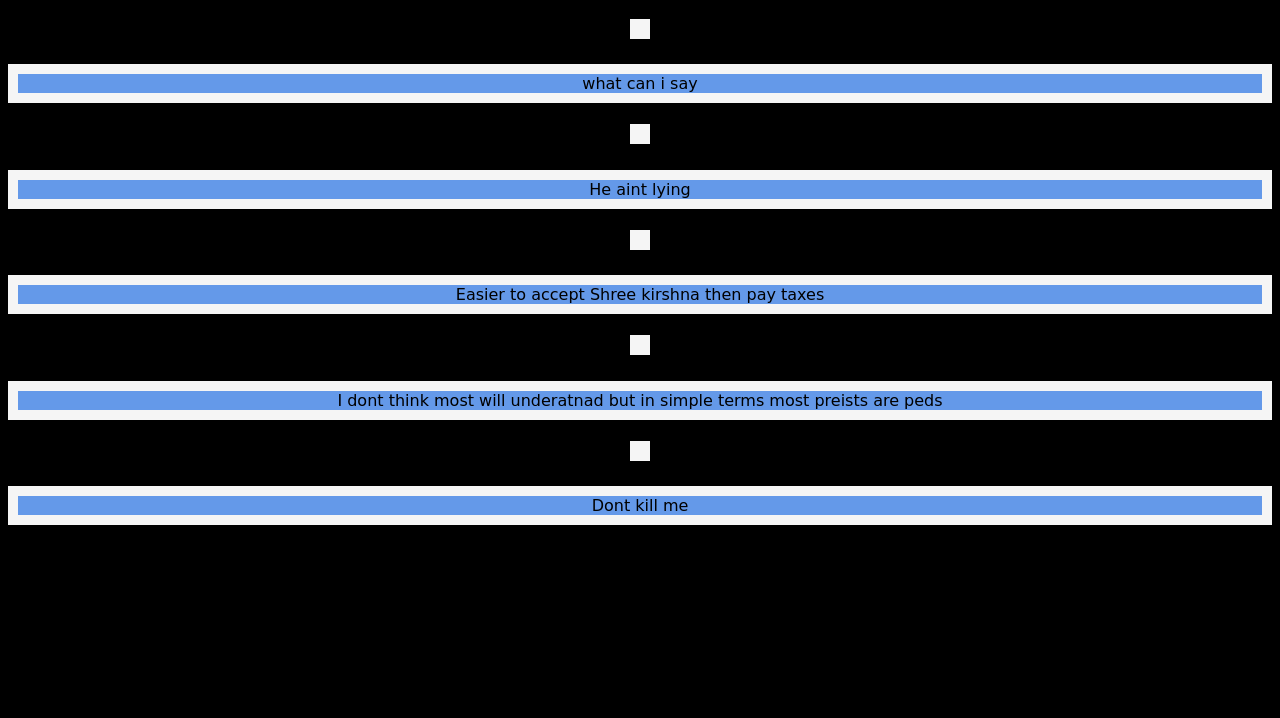
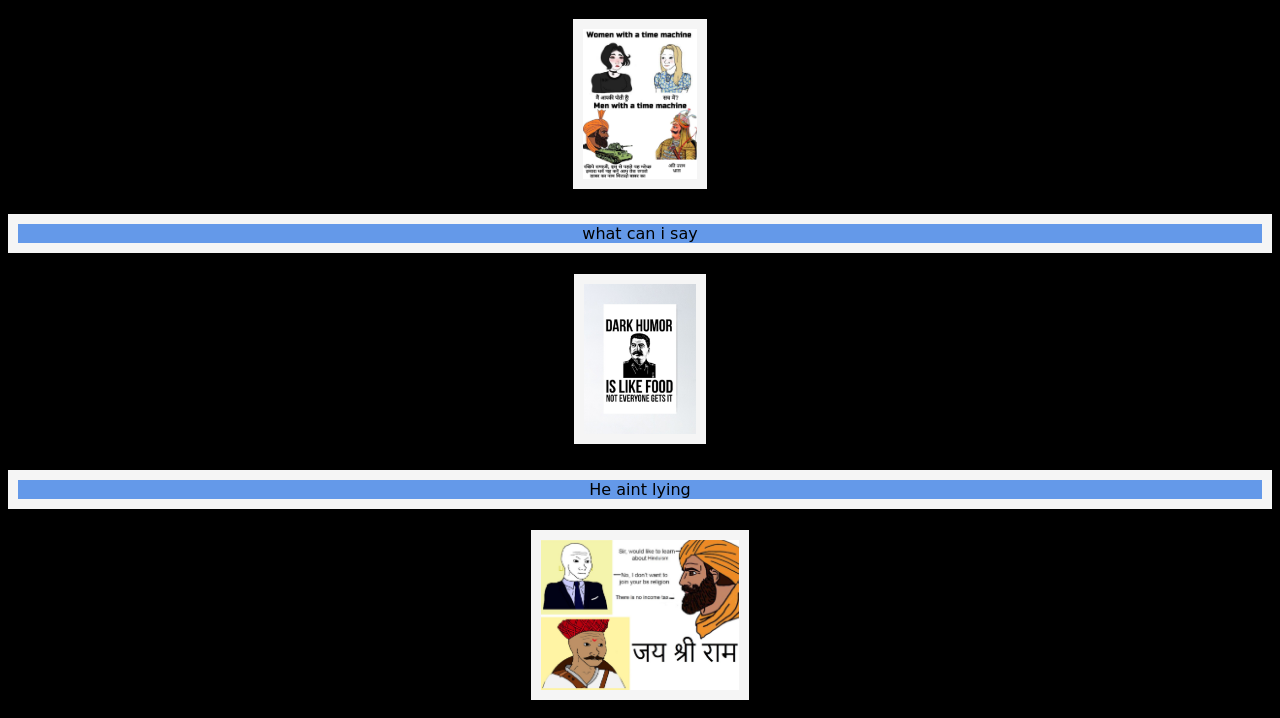
Before and after one commit to Mannuujain/meme-page, a plain HTML site: page index.html in a window 1280 px wide. Shown: the part 82-800 px from the top of the page. Drawn offline with Linux system fonts and the light colour scheme.

Commit message:
Update index.html

```diff
--- a/index.html
+++ b/index.html
@@ -9,11 +9,11 @@
   </head>
   <body>
       <h1>Best memes in existence</h1>
-      <div id="time"><img  id="time2" src="./assets/Images/time.jpg" alt=""><h4 id="whats">what can i say</h4></div>
-      <div id="food"><img id="food1" src="./assets/Images/food.jpg" alt=""><h4 id="he">He aint lying</h4></div>
-      <div id="tax"><img src="./assets/Images/tax.jpg" alt="" id="tas"><h4 id="eas">Easier to accept Shree kirshna then pay taxes</h4></div>
-      <div id="exor"><img src="./assets/Images/exor.jpg" alt="" id="ex"><h4 id="pre">I dont think most will underatnad but in simple terms most preists are peds </h4></div>
-      <div id="hurtyo"><img src="./assets/Images/hurtyo.png" alt="" id="hurt"><h4 id="dont">Dont kill me</h4></div>
+      <div id="time"><img  id="time2" src="./time.jpg" alt=""><h4 id="whats">what can i say</h4></div>
+      <div id="food"><img id="food1" src="./food.jpg" alt=""><h4 id="he">He aint lying</h4></div>
+      <div id="tax"><img src="./tax.jpg" alt="" id="tas"><h4 id="eas">Easier to accept Shree kirshna then pay taxes</h4></div>
+      <div id="exor"><img src="./exor.jpg" alt="" id="ex"><h4 id="pre">I dont think most will underatnad but in simple terms most preists are peds </h4></div>
+      <div id="hurtyo"><img src="./hurtyo.png" alt="" id="hurt"><h4 id="dont">Dont kill me</h4></div>
   </body>
 </html>
 
```
